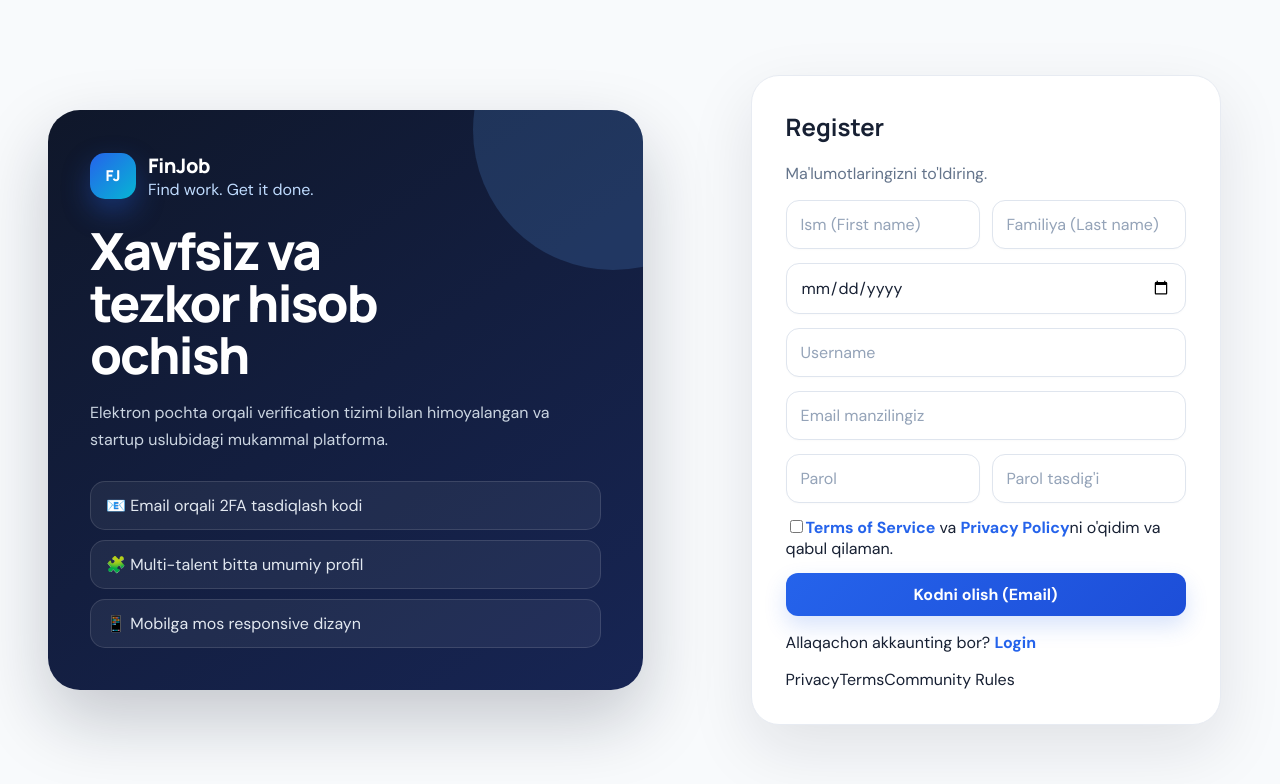
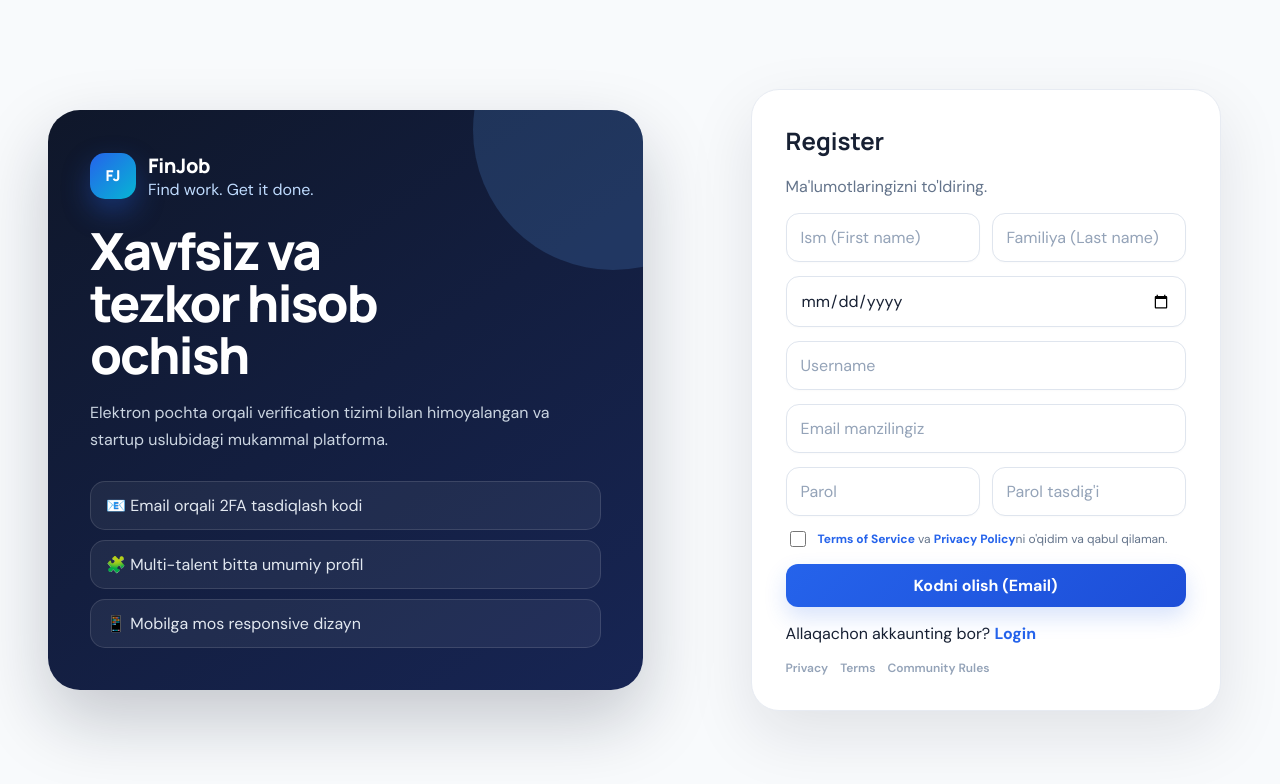
Before and after one commit to XudayberganovAllanazar1211/Job-Application-Loyiha, a React (Vite) app in the folder frontend/: page /register in a window 1280 px wide. Shown: the top 784 px of the page. Built offline with nearby package versions, Linux system fonts and the light colour scheme; no server answers.

Commit message:
Style policy consent and legal links

```diff
--- a/frontend/src/index.css
+++ b/frontend/src/index.css
@@ -333,3 +333,9 @@ input[type=range]{accent-color:#2563eb}
 .legal-footer-links a{padding:7px 8px;border-radius:9px;color:#94a3b8;font-size:12px;font-weight:600}
 .legal-footer-links a:hover{background:#f8fafc;color:#334155}
 @media(max-width:600px){.legal-page{padding:16px 10px}.legal-card{padding:22px 18px;border-radius:18px}.legal-top{align-items:flex-start}}
+
+.policy-check{display:flex;align-items:flex-start;gap:9px;color:#64748b;font-size:12px;line-height:1.5}
+.policy-check input{width:16px;height:16px;flex:0 0 16px;margin-top:1px;accent-color:#2563eb;cursor:pointer}
+.auth-legal-links{display:flex;flex-wrap:wrap;gap:12px;margin-top:14px;font-size:12px}
+.auth-legal-links a{color:#94a3b8;font-weight:600}
+.auth-legal-links a:hover{color:#2563eb}
```
